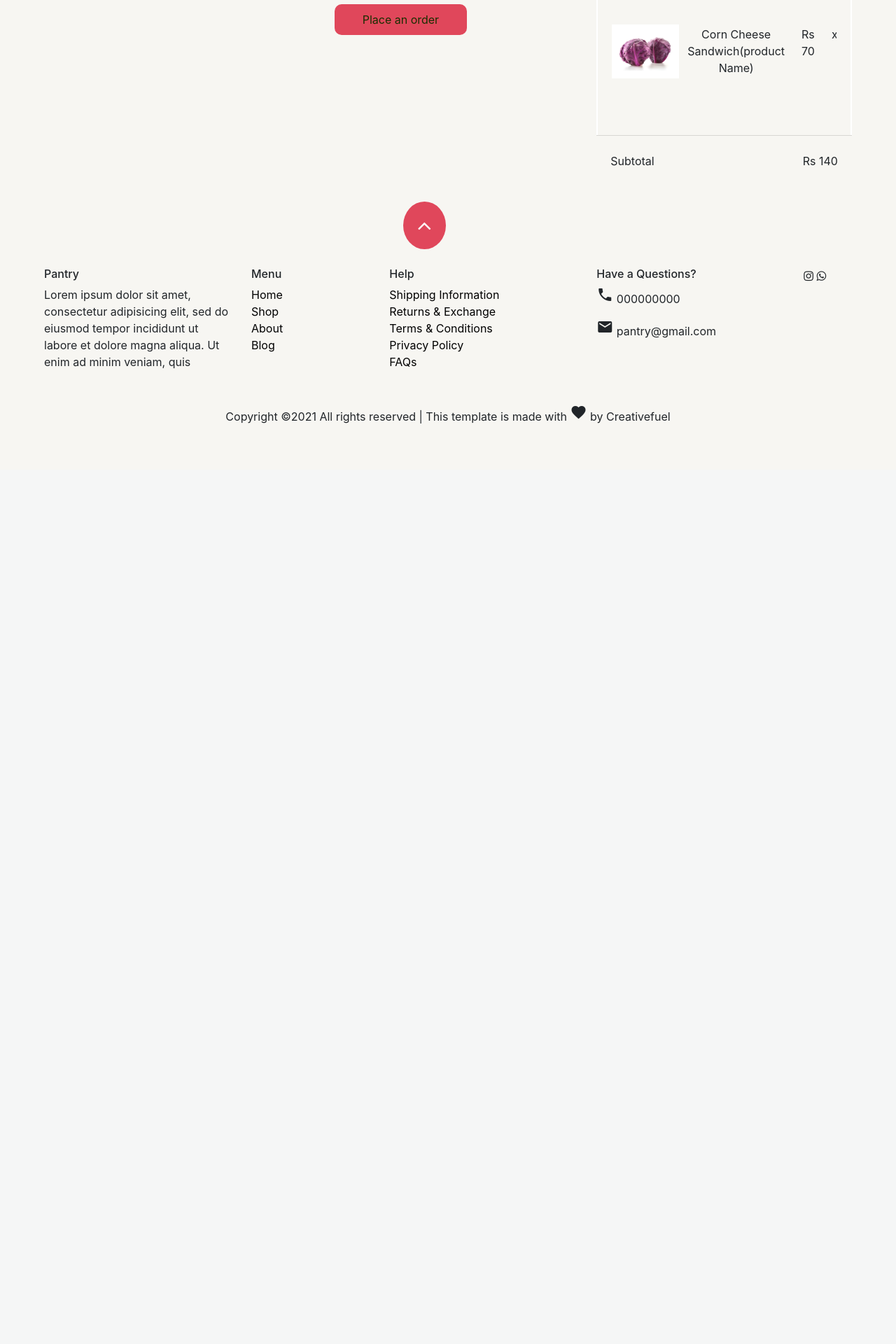
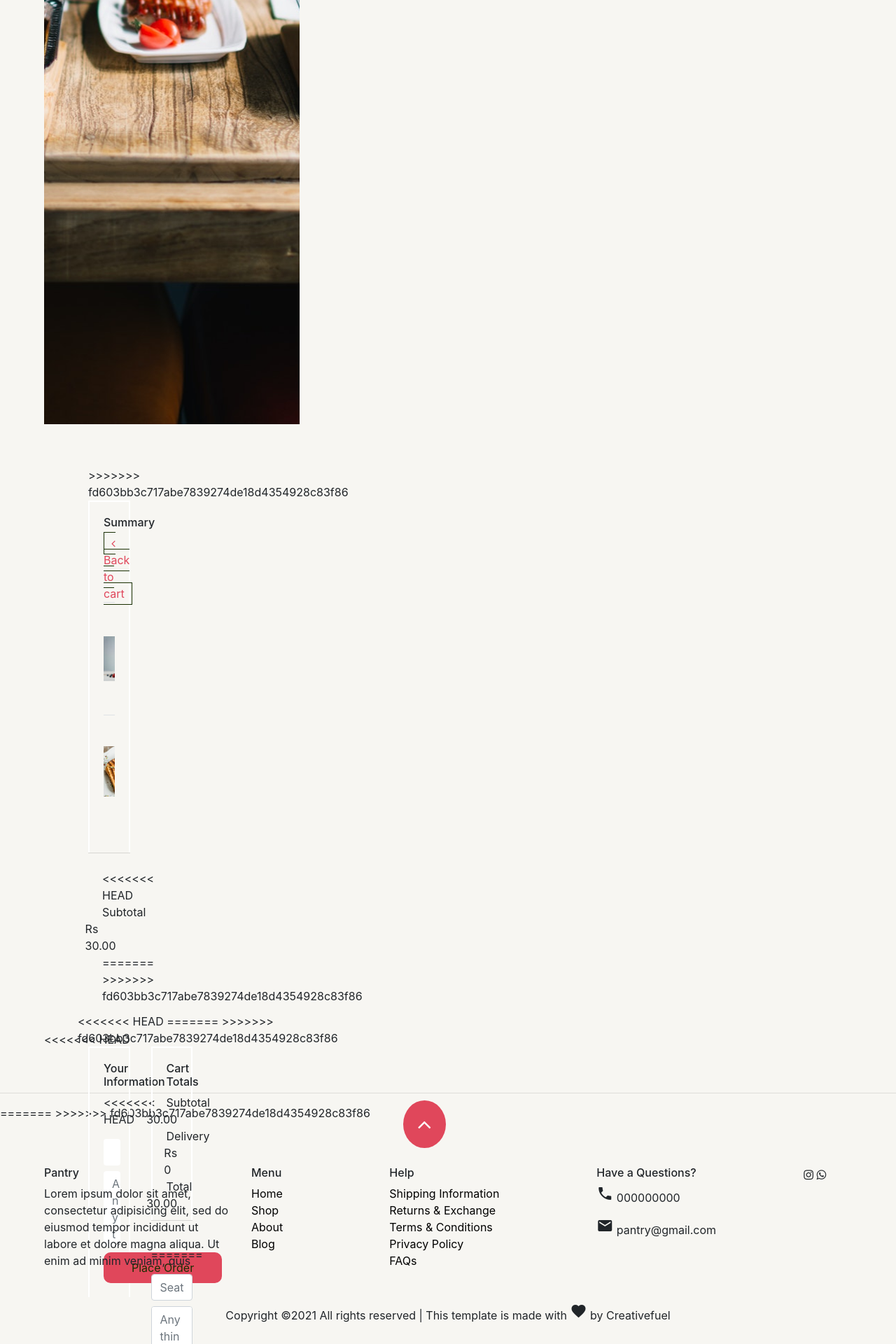
Before and after one commit to suyash143/pantry, a Django app: page /checkout in a window 1280 px wide. Shown: the part 880-2800 px from the top of the page at 70% size. Before the commit the page ends 1485 px from the top, so only its background shows below. Run offline with Django 3.2, Linux system fonts and the light colour scheme; a user stored in the database is signed in; data comes from the database, SQL or seed files in the repository; some libraries are stand-ins or nearby versions.

Commit message:
Update checkout.html

```diff
--- a/dashboard/templates/checkout.html
+++ b/dashboard/templates/checkout.html
@@ -3,6 +3,12 @@
 {% load static %}
 {% block content %}
 
+<<<<<<< HEAD
+  <section class="px-5 py-5">
+    <div class="container-fluid">
+      <div class="row">
+          <div class="col-md-4">
+=======
     <!-- banner_1 -->
   <div class="banner_6 mainsec">
     <div class="container-fluid">
@@ -28,22 +34,76 @@
     <div class="container-fluid">
       <div class="row">
         <div class="col-md-4">
+>>>>>>> fd603bb3c717abe7839274de18d4354928c83f86
+          <div>
+            <div class="card-body coupon border-bottom-0">
+              <h6>Summary</h6>
+              <a class="back_cart" href="{% url 'cart' %}"><i class="fa fa-angle-left"></i> Back to cart</a>
+              <div class="table-responsive text-center cart">
+                <table class="table">
+
+                  <tbody>
+                  {% for item in items %}
+                    <tr>
+                      <td style="background-image: url('{{ item.product.imageURL }}');background-repeat: no-repeat;background-position: center;background-size: contain;" colspan="2" class="p-5"></td>
+                      <td class="py-5">
+                        <p class="py-0 my-0">{{ item.product.name}}</p>
+                      </td>
+                      <td class="py-5">Rs {{ item.product.price}}</td>
+                      <td class="py-5">
+                        <p>X {{item.quantity}}</p>
+                      </td>
+                    </tr>
+                  {% endfor %}
+
+                  </tbody>
+                </table>
+              </div>
+
+            </div>
+            <div class="card-footer bg-transparent pt-4">
+<<<<<<< HEAD
+              <p>Subtotal <span class="float-right">Rs {{ order.get_cart_total }}</span></p>
+=======
+>>>>>>> fd603bb3c717abe7839274de18d4354928c83f86
+            </div>
+          </div>
+        </div>
+<<<<<<< HEAD
+
+=======
+>>>>>>> fd603bb3c717abe7839274de18d4354928c83f86
+        <div class="col-md-4">
+          <div>
+            <div class="card-body coupon border-bottom-0">
+              <h6>Your Information</h6>
+<<<<<<< HEAD
+              <form class="pt-3" method="POST">
+                  {% csrf_token %}
+                <div class="input-group mb-2">
+                  <input type="text" class="form-control" name="seat" placeholder="Seat Number">
+                </div>
+                <div class="input-group mb-2">
+                  <textarea class="form-control" rows="4" name="comment" placeholder="Anything for chef"></textarea>
+                </div>
+                  <input type="submit" class="couponbtn" value="Place Order">
+              </form>
+            </div>
+
+          </div>
+        </div>
+      <div class="col-md-4">
           <div>
             <div class="card-body coupon border-bottom-0">
               <h6>Cart Totals</h6>
-              <p>Subtotal <span class="float-right">Rs 140</span></p>
+              <p>Subtotal <span class="float-right">{{ order.get_cart_total }}</span></p>
               <p>Delivery <span class="float-right">Rs 0</span></p>
-              <p class="total pb-3">Discount <span class="float-right">Rs 0</span></p>
-              <p>Total <span class="float-right">Rs 140</span></p>
+              <p>Total <span class="float-right">{{ order.get_cart_total }}</span></p>
             </div>
             <div class="card-footer bg-transparent pt-4">
             </div>
           </div>
-        </div>
-        <div class="col-md-4">
-          <div>
-            <div class="card-body coupon border-bottom-0">
-              <h6>Your Information</h6>
+=======
               <form class="pt-3">
                 <div class="input-group mb-2">
                   <input type="text" class="form-control" placeholder="Seat Number">
@@ -96,8 +156,15 @@
               <p>Subtotal <span class="float-right">Rs 140</span></p>
             </div>
           </div>
+>>>>>>> fd603bb3c717abe7839274de18d4354928c83f86
         </div>
+
       </div>
     </div>
+<<<<<<< HEAD
   </section>
+    <hr>
+=======
+  </section>
+>>>>>>> fd603bb3c717abe7839274de18d4354928c83f86
 {% endblock content %}
```
